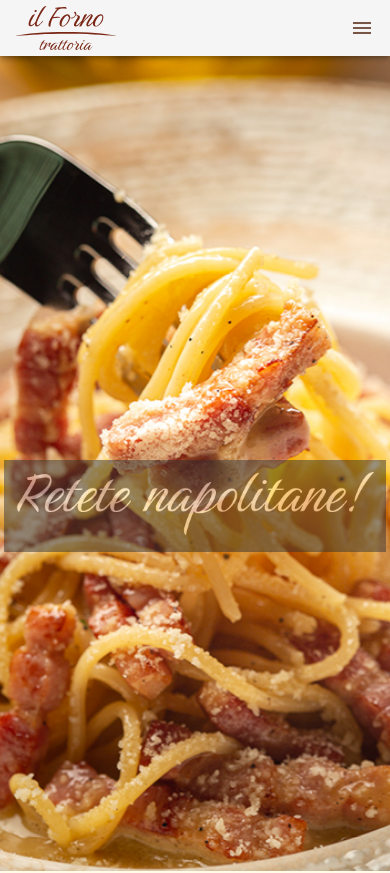
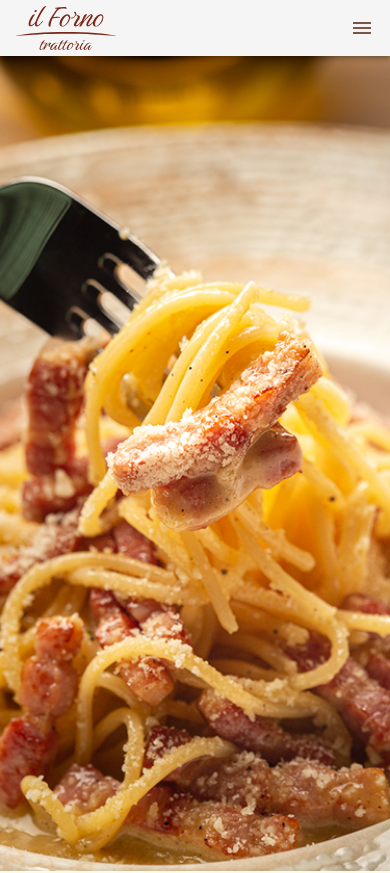
Before and after one commit to ZibaloVL/il_forno, a Vue app: page / in a window 390 px wide. Shown: the top 873 px of the page. Built offline with nearby package versions, Linux system fonts and the light colour scheme.

Commit message:
foter and hp responsiv

```diff
--- a/src/components/FoterSait.vue
+++ b/src/components/FoterSait.vue
@@ -23,13 +23,13 @@
           </v-row>
         </v-container>
       </v-card-title>
-      <v-row align="center" justify-sm="space-between" justify-xs="center" class="ma-2">
-       <v-col  class="text-xs-center text-sm-center text-md-left">
-          <v-btn v-for="icon in icons" :key="icon" class="mx-4" dark icon>
+      <v-row align="center"   class="ma-2" no-gutters>
+       <v-col v-for="icon in icons" :key="icon" xs="4" md="1" class="text-center"  >
+          <v-btn  class="mx-4" dark icon>
             <v-icon blak size="24px">{{ icon }}</v-icon>
           </v-btn>
         </v-col>
-        <v-col class=" text-right hidden-sm-and-down">
+        <v-col  md="9" class=" text-right  pr-3 hidden-sm-and-down">
           {{ new Date().getFullYear() }} —
           <strong>Il Forno</strong>
         </v-col>
--- a/src/components/HomePage.vue
+++ b/src/components/HomePage.vue
@@ -23,21 +23,8 @@
     </div>
 
     <v-carousel hide-delimiters cycle  :show-arrows="false" height="815" class="hidden-sm-and-up">
-      <v-carousel-item v-for="(paralaxItem, index) in paralaxItems" :key="index">
-        <v-parallax
-          dark
-          :height="imgVerticalHeight"
-          :src="require(`@/assets/bg/vertical/${paralaxItem.img.vertical}`)"
-        >
-          <v-row align="center" justify="center" >
-            <v-col  class="text-center"  style="background:#333333;opacity:0.5;">
-              <v-img
-                width="100%"
-                :src="require(`@/assets/bg/text/${languege}/${paralaxItem.inscription}`)"
-              ></v-img>
-            </v-col>
-          </v-row>
-        </v-parallax>
+      <v-carousel-item v-for="(paralaxItem, index) in paralaxItems" :key="index" :src="require(`@/assets/bg/vertical/${paralaxItem.img.vertical}`)">
+
       </v-carousel-item>
     </v-carousel>
   </div>
```
